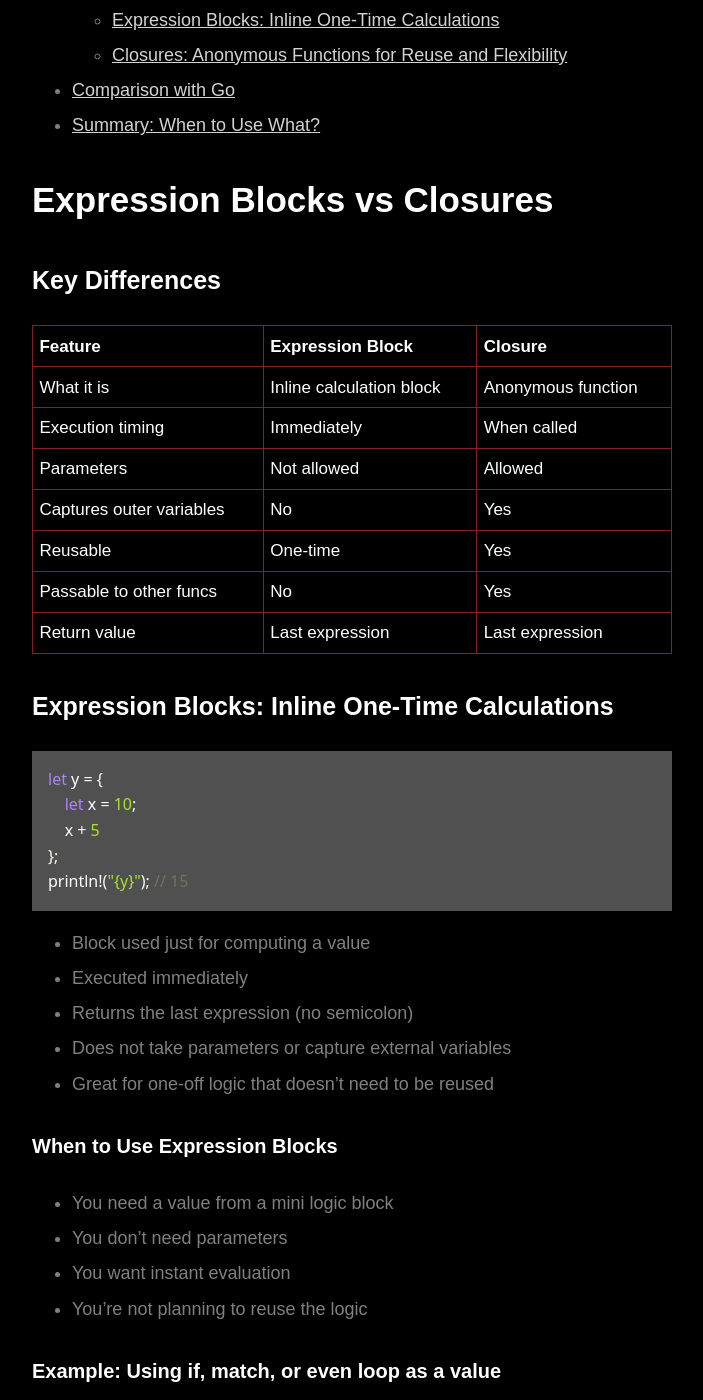
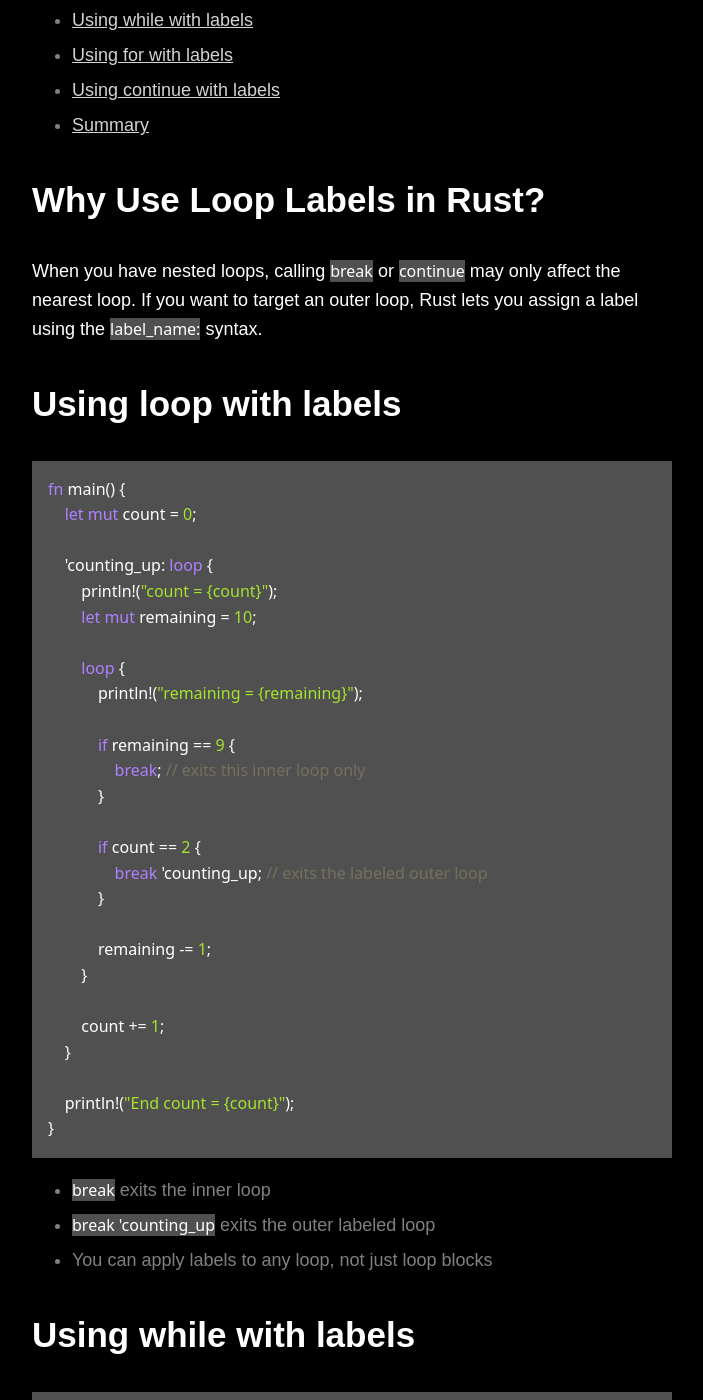
Before and after one commit to wnjoon/wnjoon.github.io, a Jekyll site: the page built from _posts/2025-03-22-expression-block-closure.md, in a window 1280 px wide and 1400 px high, scrolled down 565 px. Shown: the whole window, without its empty margins (288-991 px from the left). Built offline with Jekyll 4.4.1, drawn with Linux system fonts in a browser that asks for light colours; some web fonts are replaced; some of the changed text lies outside the part shown.

Commit message:
add new post: using label while looping in rust

````diff
--- a/_posts/2025-03-22-expression-block-closure.md
+++ b/_posts/2025-03-22-expression-block-closure.md
@@ -1,161 +1,116 @@
 ---
 layout: post
-title:  "Expression Blocks vs Closures – What’s the Difference?"
-description: "In Rust, both expression blocks ({}) and closures (|| {}) can return values — but they serve different purposes. This post breaks down their differences, when to use each, and how they compare to Go’s func()."
+title:  "Using labels while looping in Rust: Breaking or Continuing Exactly Where You Mean To"
+description: "Rust allows you to label loops and precisely control break and continue flow — even across nested loop, while, and for blocks. Learn how to avoid confusion in complex loop structures with simple, powerful labels."
 categories: rust
 # tags: [ethereum, solidity, smartcontract]
-keywords: rust, expression-block, closure
+keywords: rust, loop-label
 comments: true
 ---
 
 ## Table of Contents
 
-- [Expression Blocks vs Closures](#expression-blocks-vs-closures)
-  - [Key Differences](#key-differences)
-  - [Expression Blocks: Inline One-Time Calculations](#expression-blocks-inline-one-time-calculations)
-  - [Closures: Anonymous Functions for Reuse and Flexibility](#closures-anonymous-functions-for-reuse-and-flexibility)
-- [Comparison with Go](#comparison-with-go)
-- [Summary: When to Use What?](#summary-when-to-use-what)
+- [Why Use Loop Labels in Rust?](#why-use-loop-labels-in-rust)
+- [Using loop with labels](#using-loop-with-labels)
+- [Using while with labels](#using-while-with-labels)
+- [Using for with labels](#using-for-with-labels)
+- [Using continue with labels](#using-continue-with-labels)
+- [Summary](#summary)
 
-## Expression Blocks vs Closures
+## Why Use Loop Labels in Rust?
 
-### Key Differences
+When you have nested loops, calling `break` or `continue` may only affect the nearest loop.
+If you want to target an outer loop, Rust lets you assign a label using the `label_name:` syntax.
 
-| Feature | Expression Block | Closure |
-| --- | --- | --- |
-| What it is | Inline calculation block | Anonymous function |
-| Execution timing | Immediately | When called |
-| Parameters | Not allowed | Allowed |
-| Captures outer variables | No | Yes |
-| Reusable | One-time | Yes |
-| Passable to other funcs | No | Yes |
-| Return value | Last expression | Last expression |
-
-### Expression Blocks: Inline One-Time Calculations
+## Using loop with labels
 
 ```rust
-let y = {
-    let x = 10;
-    x + 5
-};
-println!("{y}"); // 15
+fn main() {
+    let mut count = 0;
+
+    'counting_up: loop {
+        println!("count = {count}");
+        let mut remaining = 10;
+
+        loop {
+            println!("remaining = {remaining}");
+
+            if remaining == 9 {
+                break; // exits this inner loop only
+            }
+
+            if count == 2 {
+                break 'counting_up; // exits the labeled outer loop
+            }
+
+            remaining -= 1;
+        }
+
+        count += 1;
+    }
+
+    println!("End count = {count}");
+}
 ```
 
-- Block used just for computing a value
-- Executed immediately
-- Returns the last expression (no semicolon)
-- Does not take parameters or capture external variables
-- Great for one-off logic that doesn’t need to be reused
+- `break` exits the inner loop
+- `break 'counting_up` exits the outer labeled loop
+- You can apply labels to any loop, not just loop blocks
 
-#### When to Use Expression Blocks
-
-- You need a value from a mini logic block
-- You don’t need parameters
-- You want instant evaluation
-- You’re not planning to reuse the logic
-
-#### Example: Using if, match, or even loop as a value
+## Using while with labels
 
 ```rust
-let is_even = {
-    let n = 4;
-    if n % 2 == 0 { true } else { false }
-};
+fn main() {
+    let mut i = 0;
 
-let result = match 2 {
-    1 => "one",
-    2 => "two",
-    _ => "many",
-};
+    'outer: while i < 5 {
+        let mut j = 0;
+        while j < 5 {
+            if i == 2 && j == 2 {
+                break 'outer; // exits the outer while loop
+            }
+            j += 1;
+        }
+        i += 1;
+    }
 
-let loop_value = {
-    let mut n = 0;
-    loop {
-        n += 1;
-        if n == 3 { break n * 10; }
-    }
-};
-// loop_value == 30
+    println!("Done: i = {i}");
+}
 ```
 
-**Note: `while` and `for` are statements, not expressions — they can’t be used like this.**
-
-### Closures: Anonymous Functions for Reuse and Flexibility
+## Using for with labels
 
 ```rust
-let add = |a: i32, b: i32| a + b;
-let result = add(3, 4); // 7
+fn main() {
+    'outer: for x in 0..5 {
+        for y in 0..5 {
+            if x == 2 && y == 2 {
+                break 'outer; // exits the outer for loop
+            }
+            println!("x = {x}, y = {y}");
+        }
+    }
+}
 ```
 
-- Similar to anonymous functions in Go, JavaScript, etc.
-- Executed only when called
-- Can take parameters and capture external variables
-- Useful when passing logic into another function (e.g. `map`, `filter`)
-- Can be reused multiple times
-
-#### When to Use Closures
-
-- You need to reuse logic
-- You want to pass logic as a parameter to another function
-- You need to delay execution
-- You need to capture external values
-
-#### Common Use Cases
-
-##### 1. Parameterized Logic
+## Using continue with labels
 
 ```rust
-let square = |x| x * x;
-println!("{}", square(5)); // 25
+'outer: for x in 0..3 {
+    for y in 0..3 {
+        if y == 1 {
+            continue 'outer; // skips rest of inner loop and moves to next outer iteration
+        }
+        println!("x = {x}, y = {y}");
+    }
+}
 ```
 
-##### 2. Passing to Higher-Order Functions
+## Summary
 
-```rust
-let nums = vec![1, 2, 3];
-let doubled: Vec<_> = nums.iter().map(|x| x * 2).collect();
-// Result: [2, 4, 6]
-```
-
-##### 3. Threaded or Async Code
-
-```rust
-std::thread::spawn(|| {
-    println!("Hello from thread");
-});
-```
-
-##### 4. Capturing External Variables
-
-```rust
-let greeting = "Hi";
-let say_hello = |name| format!("{greeting}, {name}");
-println!("{}", say_hello("Alice")); // "Hi, Alice"
-```
-
-## Comparison with Go
-
-Go only has function literals (`func() { ... }`) — no concept of expression blocks as values.
-
-```go
-val := func() {
-    fmt.Println("hello")
-}
-val() // Must be called
-```
-
-In Rust:
-
-- Use closures for what you'd use `func() { ... }` in Go
-- Use expression blocks for inline logic to assign values quickly
-
-## Summary: When to Use What?
-
-| Situation | Use | Why |
-| --- | --- | --- |
-| Simple inline calculation | Expression block | Less syntax, faster execution |
-| Passing logic to another function | Closure | Closures are first-class citizens |
-| Accepting dynamic inputs | Closure | Accepting dynamic inputs |
-| Passing logic to another function | Closure | Closures take parameters |
-| Referencing external values | Closure | Can capture and use outer scope |
-| Like func() in Go | Closure | Closures = Go's anonymous functions |
+| Concept | Description |
+| --- | --- |
+| break | Exits the nearest loop |
+| break 'label | Exits the specific loop with the given label |
+| continue 'label | Skips to the next iteration of the labeled loop |
+| Label works on | `loop`, `while`, `for`, and `continue` |
````
Also changed, not shown: _posts/2025-03-22-add-label-in-loop.md (added, +161 -0 lines), 4 other files.
